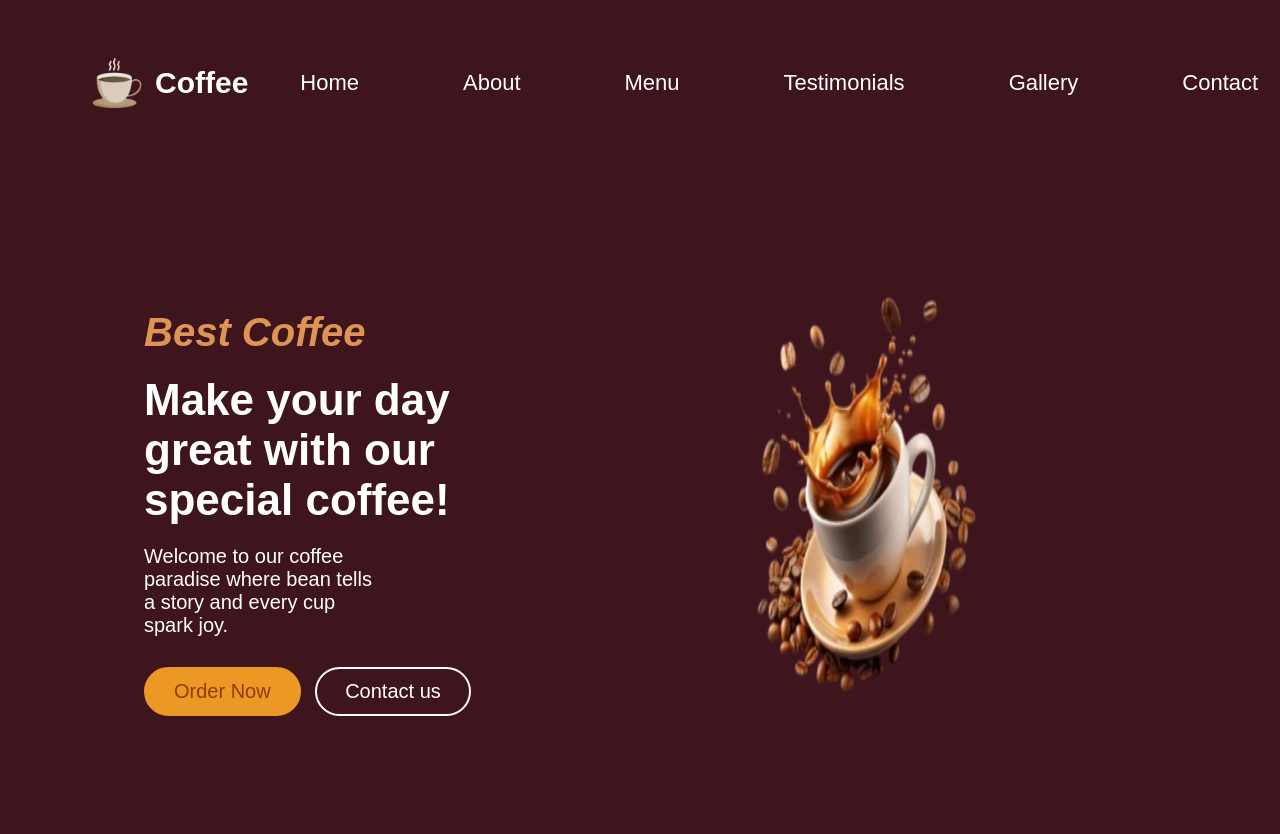
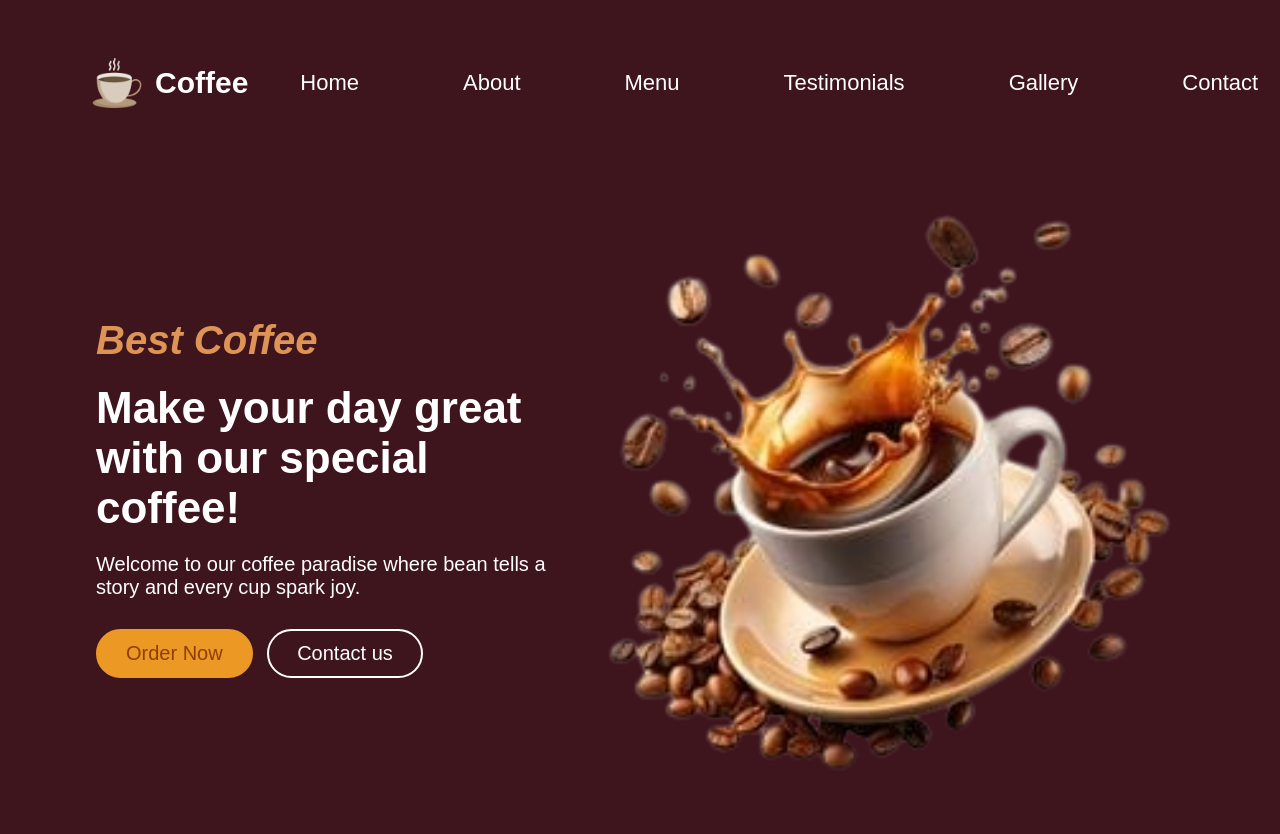
Before and after one commit to ashi120423/Css-work3, a plain HTML site: page index.html in a window 1280 px wide. Shown: the top 834 px of the page. Drawn offline with Linux system fonts and the light colour scheme.

Commit message:
css work3 change the image sizes

```diff
--- a/index.html
+++ b/index.html
@@ -31,7 +31,7 @@
 
         </div>
         <div class="right">
-            <img src="images/cup-1184x700.png" alt="">
+            <img src="images/WhatsApp_Image_2026-11-14_at_12.42.04_PM-removebg-preview.png" alt="">
         </div>
     </section>
 
--- a/style.css
+++ b/style.css
@@ -23,7 +23,8 @@ nav {
     align-items: center;
     gap: 13px;
 }
-.logo img{
+
+.logo img {
     width: 50px;
     height: 50px;
 }
@@ -48,9 +49,9 @@ nav {
 }
 
 #main {
-    padding: 100px;
+    padding: 30px;
     display: flex;
-    justify-content: space-around;
+    justify-content:center;
 
 
 }
@@ -58,7 +59,8 @@ nav {
 #main .left {
     width: 40%;
     margin-bottom: 21px;
-  padding: 44px;
+    padding-top: 10%;
+    padding-right: 30px;
 
 
 }
@@ -80,7 +82,7 @@ nav {
 
 #main .left p {
     font-size: 20px;
-  width: 67%;
+    /* width: 67%; */
     color: white;
     margin-bottom: 30px;
 
@@ -97,9 +99,17 @@ nav {
 
 }
 
+
+#main .left .btn1:hover {
+    background-color: #f8a769;
+    color: white;
+    border-color: #8d3e01;
+    transform: scale(1.05);
+}
+
 #main .left .btn2 {
-        background-color:transparent;
-  border: 2px solid ;
+    background-color: transparent;
+    border: 2px solid;
     padding: 11px 28px;
     border-radius: 50px;
     font-size: 20px;
@@ -107,27 +117,18 @@ nav {
     margin-left: 10px;
 
 }
-/* #main .right{
-   width: 50%;
-   background-image: url("images/cup.png");
-   background-position: center;
-   background-repeat: no-repeat;
-   background-size: contain;
 
-} */
+#main .left .btn2:hover {
+    background-color: rgb(27, 32, 39);
+    color: white;
+    transform: scale(1.05);
 
-#main .right {
-    width: 60%;
-    position: relative;
+
 }
 
 #main .right img {
     width: 100%;
-  height: 700px;
-  display: block;
-  position: absolute;
-  top: -135px;
-  bottom: 45px;
-  right: 156px;
+    height: 600px;
+
 
 }
```
Also changed, not shown: images/WhatsApp Image 2026-11-14 at 12.42.04 PM.jpeg (added), images/WhatsApp_Image_2026-11-14_at_12.42.04_PM-removebg-preview.png (added). Lines whose indentation alone changed are shown as unchanged.
